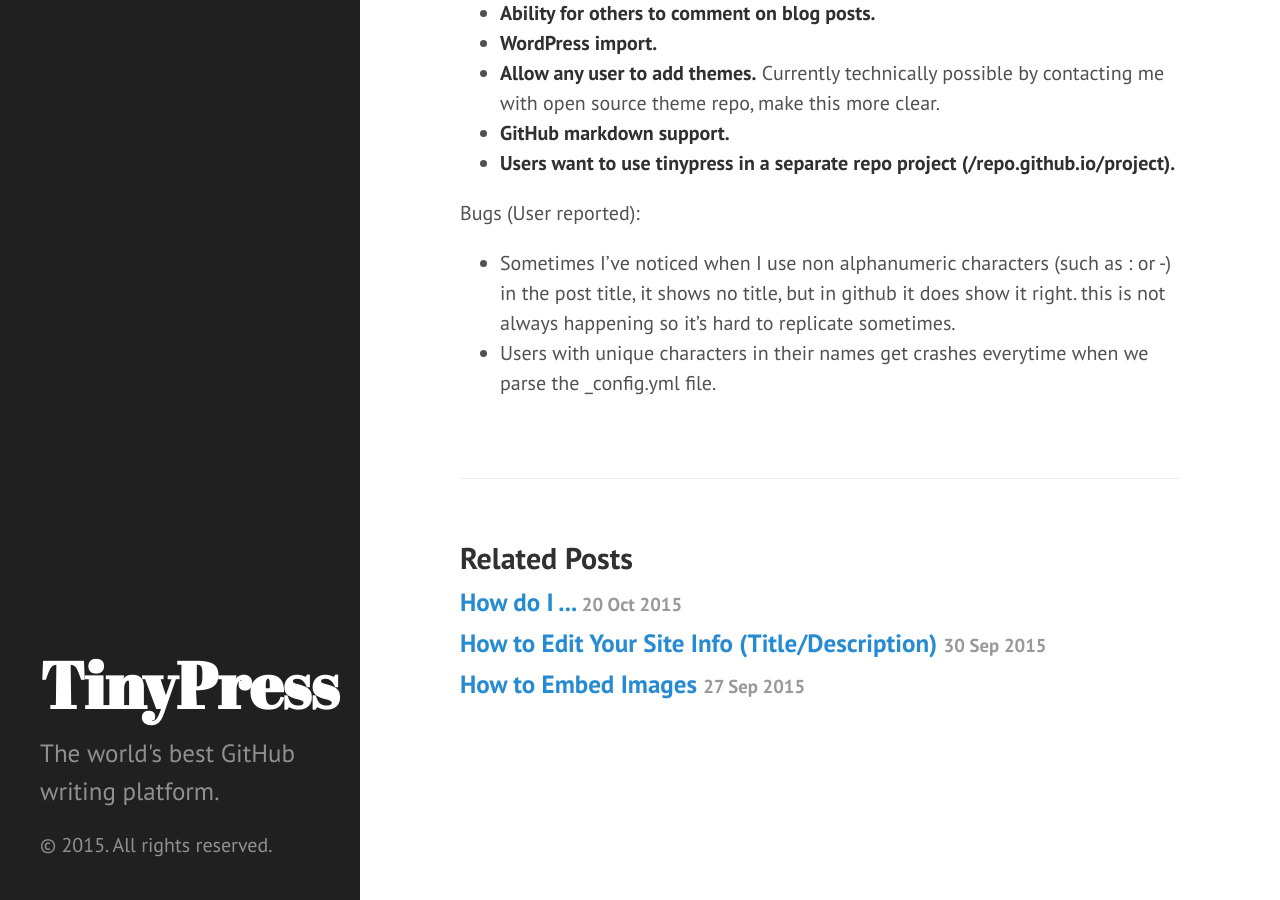
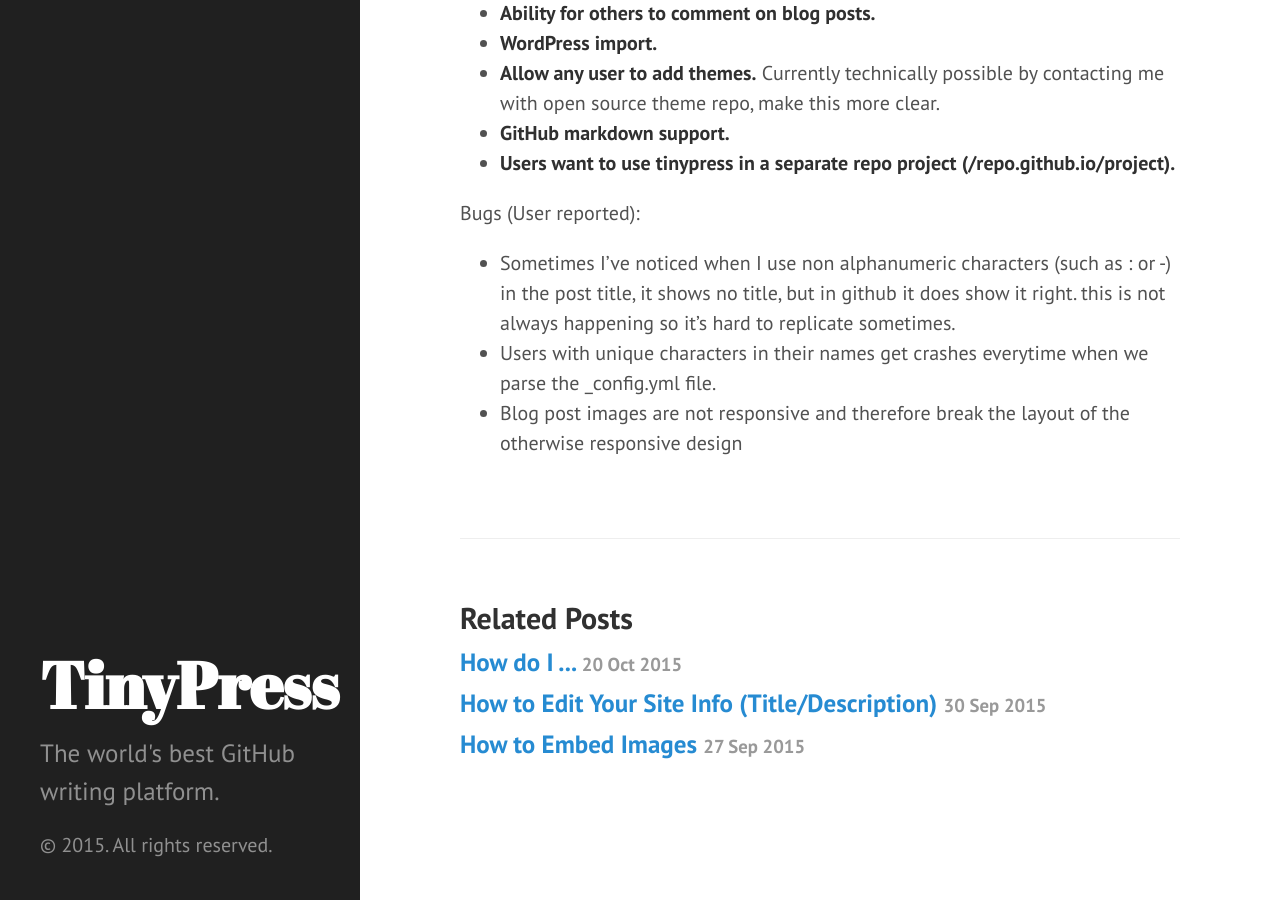
Before and after one commit to fugabi/tinypressco.github.io, a Jekyll site: the page built from _posts/2015-10-18-on-hacker-news.markdown, in a window 1280 px wide and 900 px high, scrolled down 1492 px. Built offline with Jekyll 4.4.1, drawn with Linux system fonts in a browser that asks for light colours.

Commit message:
Post update: On Hacker News!

```diff
--- a/_posts/2015-10-18-on-hacker-news.markdown
+++ b/_posts/2015-10-18-on-hacker-news.markdown
@@ -31,3 +31,4 @@ Bugs (User reported):
 
 - Sometimes I've noticed when I use non alphanumeric characters (such as : or -) in the post title, it shows no title, but in github it does show it right. this is not always happening so it's hard to replicate sometimes.
 - Users with unique characters in their names get crashes everytime when we parse the _config.yml file.
+- Blog post images are not responsive and therefore break the layout of the otherwise responsive design
```
